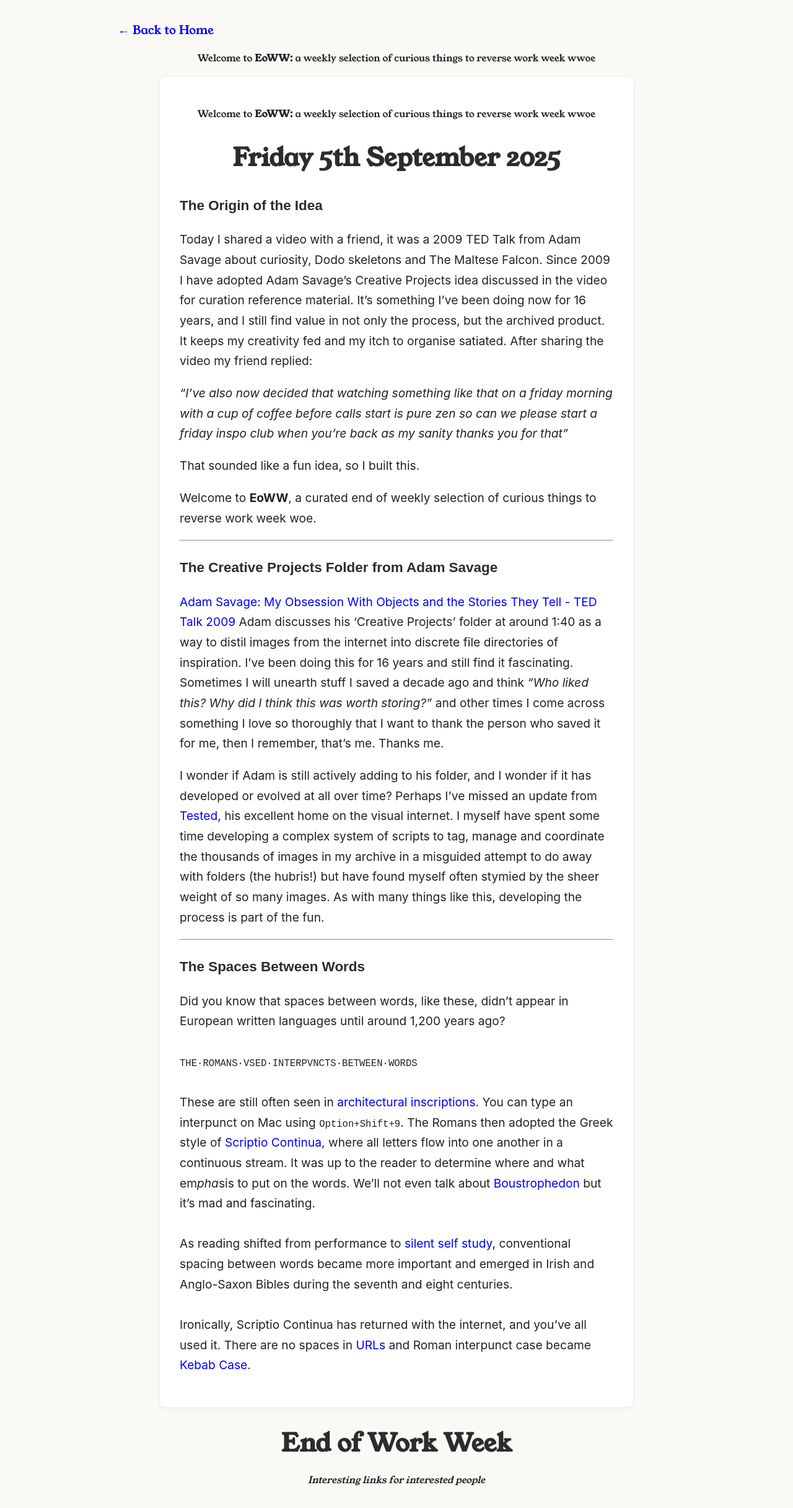
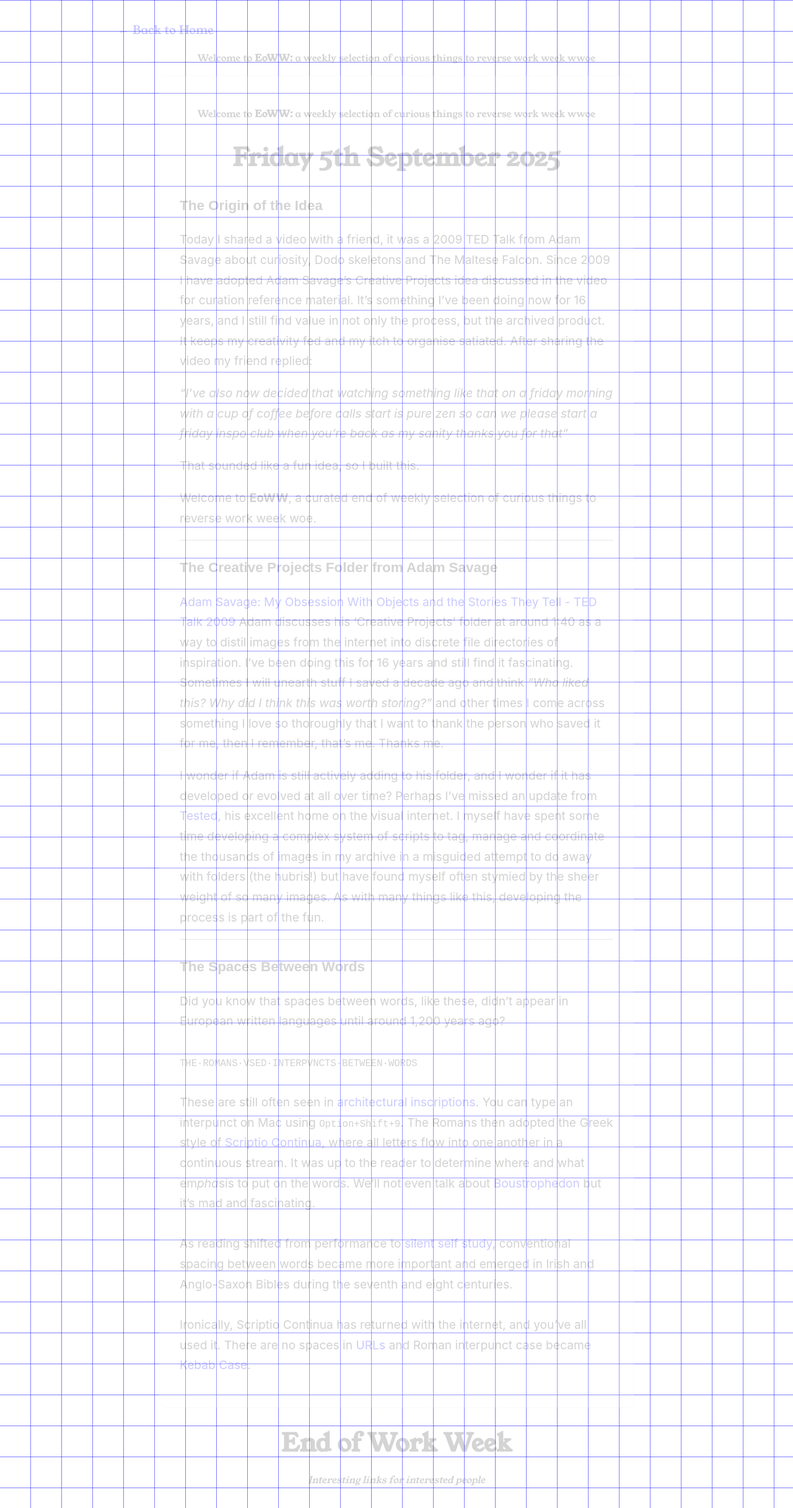
Before and after one commit to 746a/EoW, a Jekyll site: the page built from _weeks/2025-09-05.md, in a window 1280 px wide. Shown: the whole page at 62% size. Built offline with Jekyll 4.4.1, drawn with Linux system fonts in a browser that asks for light colours.

Commit message:
Update style.css

```diff
--- a/assets/style.css
+++ b/assets/style.css
@@ -11,11 +11,32 @@
 body {
     font-family: -apple-system, BlinkMacSystemFont, "Segoe UI", Roboto, Georgia, serif;
     line-height: 1.7;
-    background: #faf9f6;
+    background-color: #ffffff;
     color: #222;
     margin: 0;
     padding: 0;
     font-size: 1.2em;
+
+  /* Grid lines */
+  background-image:
+    repeating-linear-gradient(
+      0deg,           /* Horizontal lines */
+      transparent,
+      transparent 49px,
+      #0000ff 50px
+    ),
+    repeating-linear-gradient(
+      90deg,          /* Vertical lines */
+      transparent,
+      transparent 49px,
+      #0000ff 50px
+    );
+
+  /* Adjust grid size */
+  background-size: 50px 50px;
+
+  /* Optional: make lines soft */
+  opacity: 0.2;
 }
 
 a {
```
